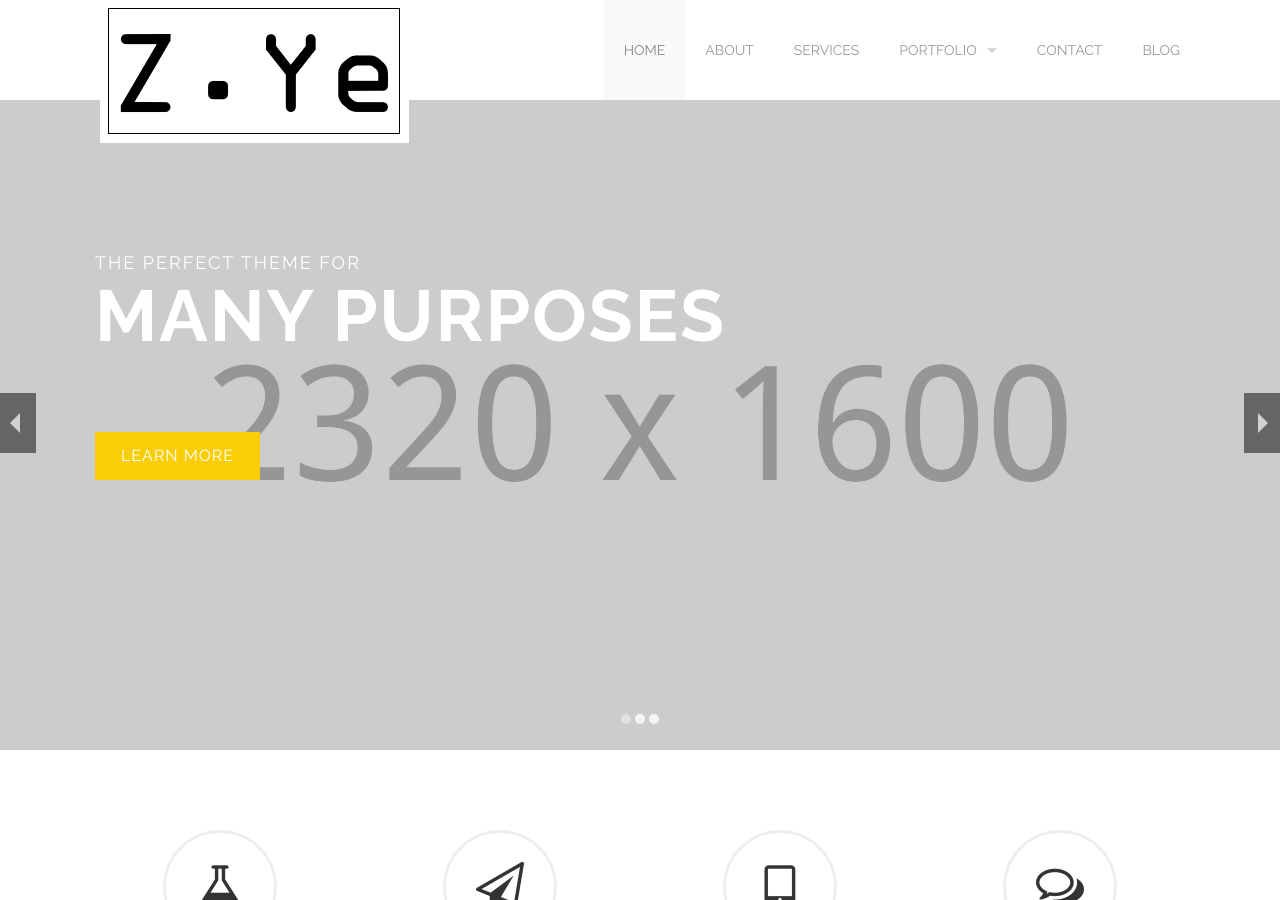
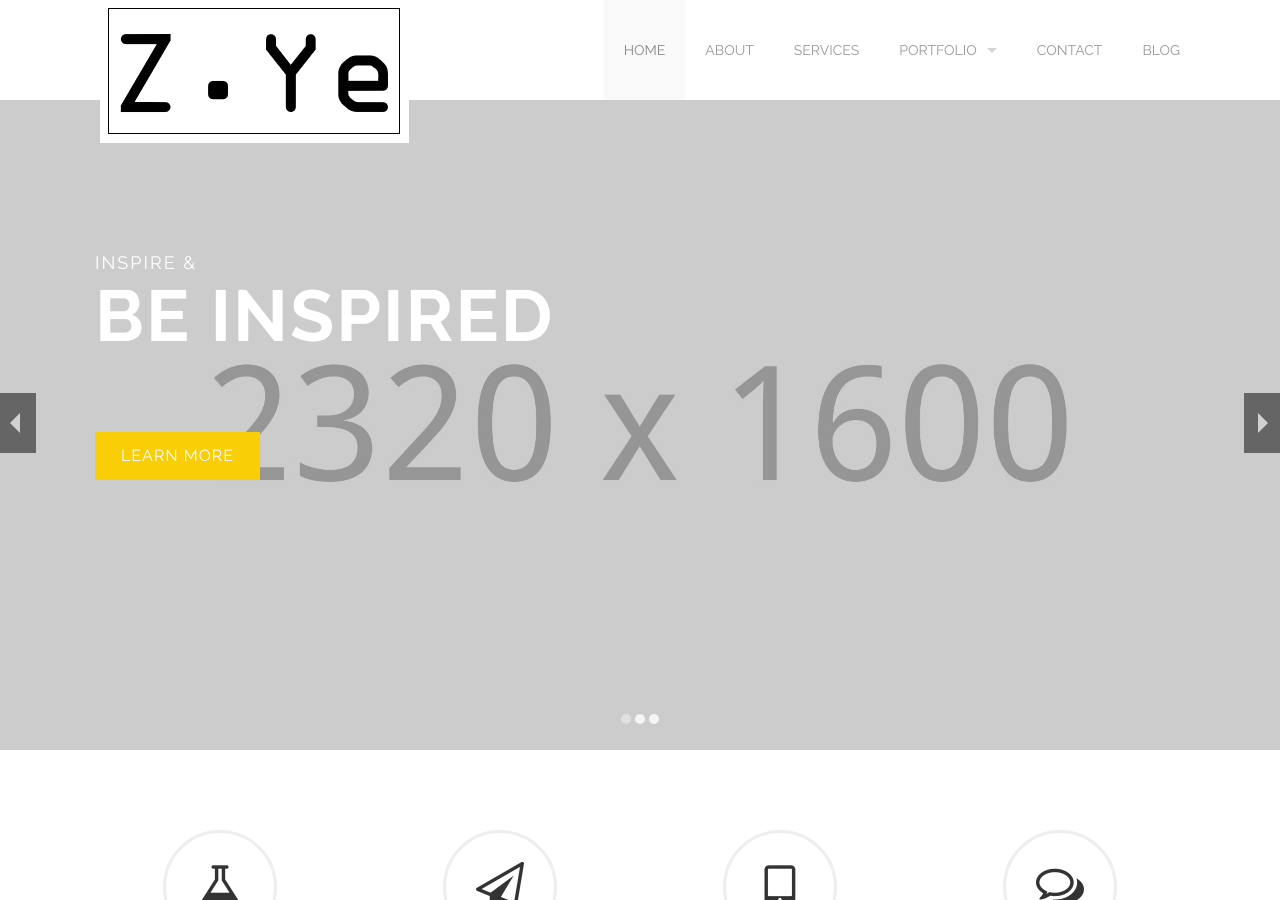
Before and after one commit to ziye-zoe/legendary-meme, a Jekyll site: the page built from index.html, in a window 1280 px wide and 900 px high. Built offline with Jekyll 4.4.1, drawn with Linux system fonts in a browser that asks for light colours.

Commit message:
Update index.html

```diff
--- a/index.html
+++ b/index.html
@@ -5,10 +5,10 @@ slides:
   - bg: images/@stock/slide-1.jpg
     small_title:
       klass: bottom-to-top
-      text: The perfect theme for
+      text: Inspire &amp;
     title:
       klass: bottom-to-top
-      text: Many purposes
+      text: Be Inspired
     buttons:
       klass: bottom-to-top
       items:
```
